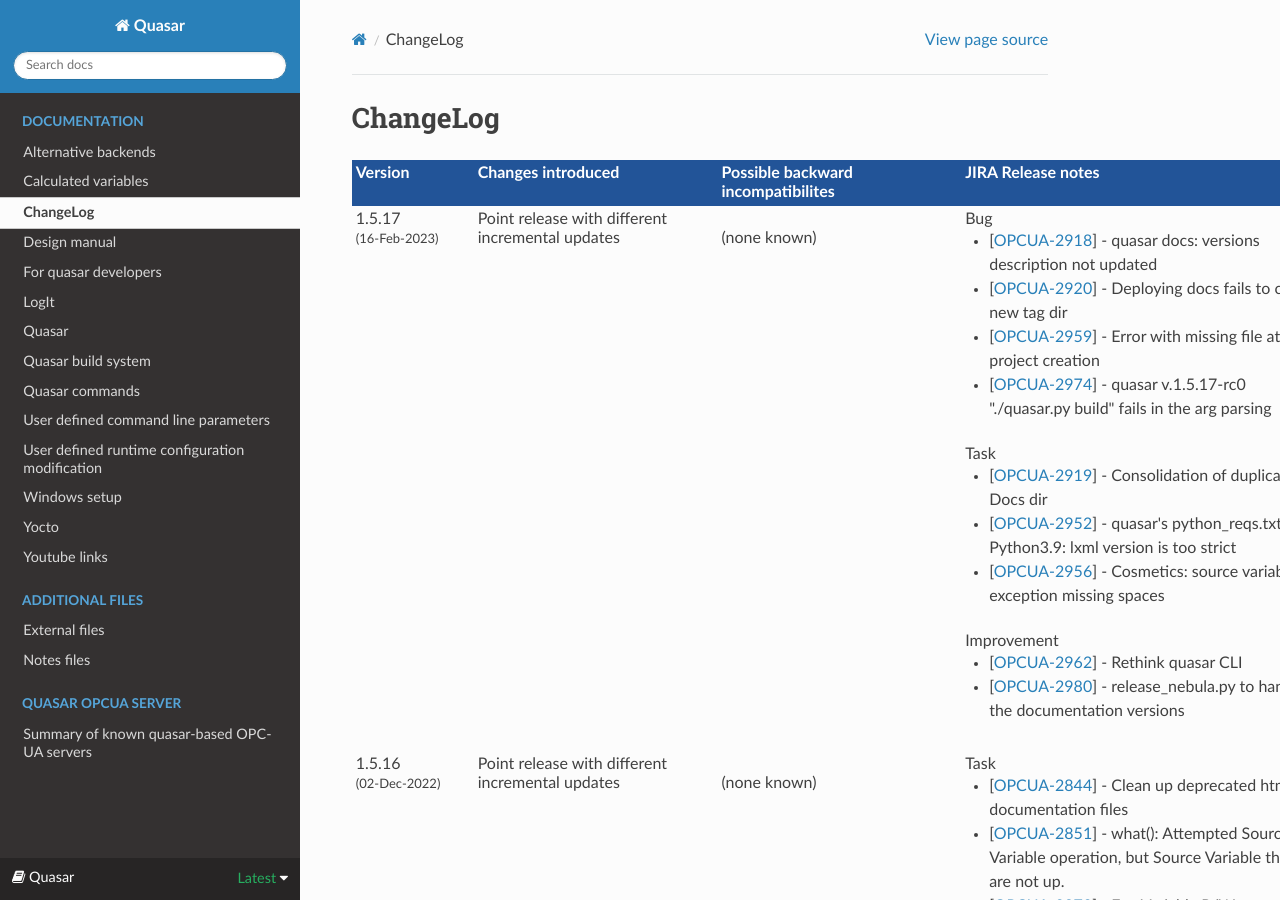
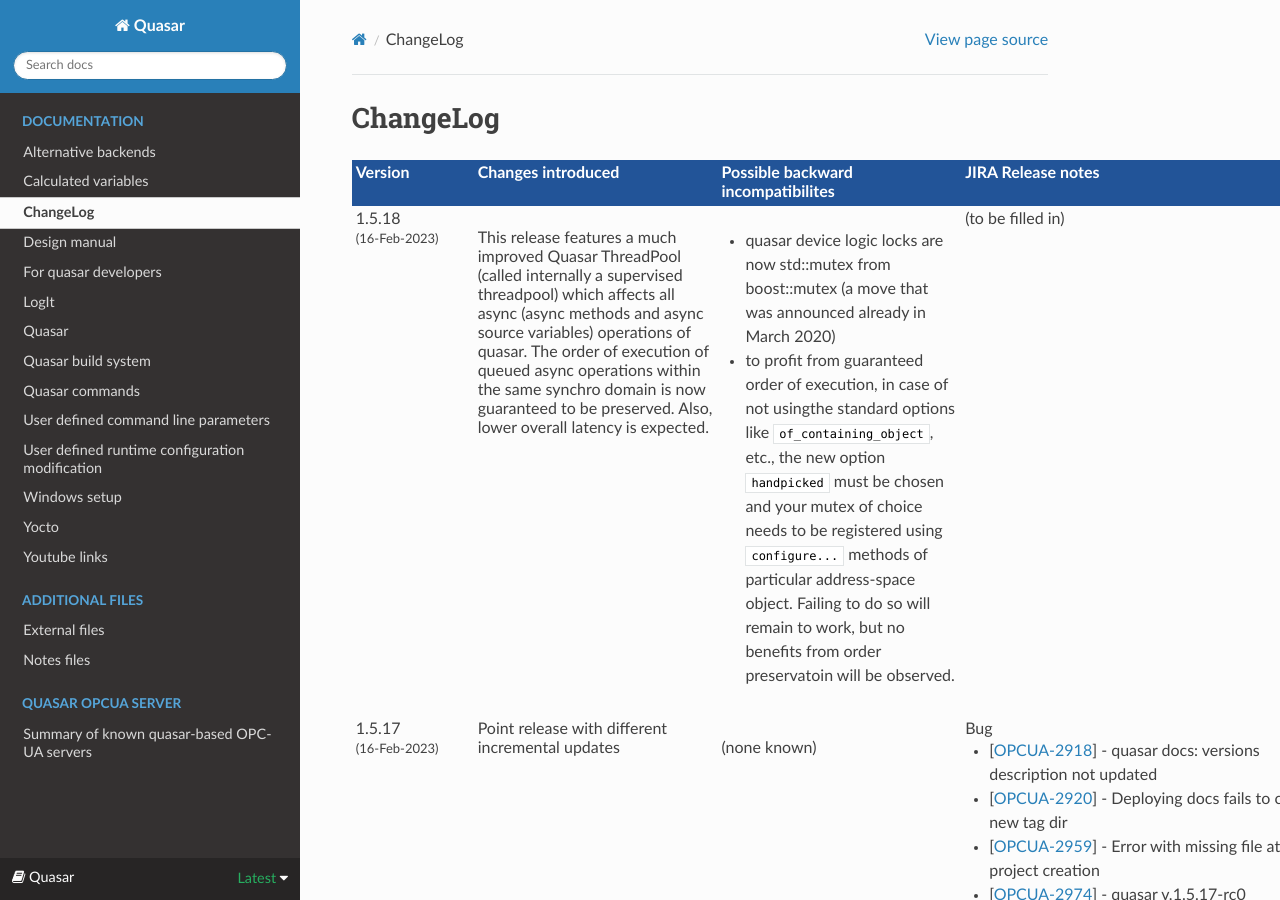
Before and after one commit to quasar-team/quasar, a Sphinx documentation site: the page built from Documentation/source/ChangeLog.rst, in a window 1280 px wide and 900 px high. Built offline with Sphinx 7.4.7 and the Read the Docs theme 2.0.0, drawn with Linux system fonts in a browser that asks for light colours.

Commit message:
Documented what changes (for devs) from supervised thread pool

```diff
--- a/Documentation/source/ChangeLog.rst
+++ b/Documentation/source/ChangeLog.rst
@@ -22,6 +22,35 @@
 	          <td valign="top"><strong>Testing outcome</strong><br>
 	          </td>
 	        </tr>
+
+			<tr>
+
+			<td valign="top">1.5.18<font size="-1"><br>
+				(16-Feb-2023)</font><br>
+			</td>
+			<td valign="top">
+			<br>
+				This release features a much improved Quasar ThreadPool (called internally a supervised threadpool)
+				which affects all async (async methods and async source variables) operations of quasar.
+				The order of execution of queued async operations within the same synchro domain is now guaranteed to be
+				preserved. Also, lower overall latency is expected.
+			</td>
+			<td valign="top"><br>
+				<ul>
+					<li>quasar device logic locks are now std::mutex from boost::mutex (a move that was announced already in March 2020)</li>
+					<li>to profit from guaranteed order of execution, in case of <emph>not using</emph>the standard options like <code>of_containing_object</code>, etc.,
+						the new option <code>handpicked</code> must be chosen and your mutex of choice needs to be registered using <code>configure...</code> methods
+						of particular address-space object. Failing to do so will remain to work, but no benefits from order preservatoin will be observed.
+				</ul>
+			</td>
+			<td valign="top">
+				(to be filled in)
+			</td>
+			<td valign="top">quasar test suite notes:<br>
+				(to be filled in)
+			</td>
+			</tr>
+
 			<tr>
 
 			<td valign="top">1.5.17<font size="-1"><br>
@@ -71,6 +100,7 @@
 				</ol>
 			</td>
 			</tr>
+
 			<tr>
 
 			<td valign="top">1.5.16<font size="-1"><br>
```
